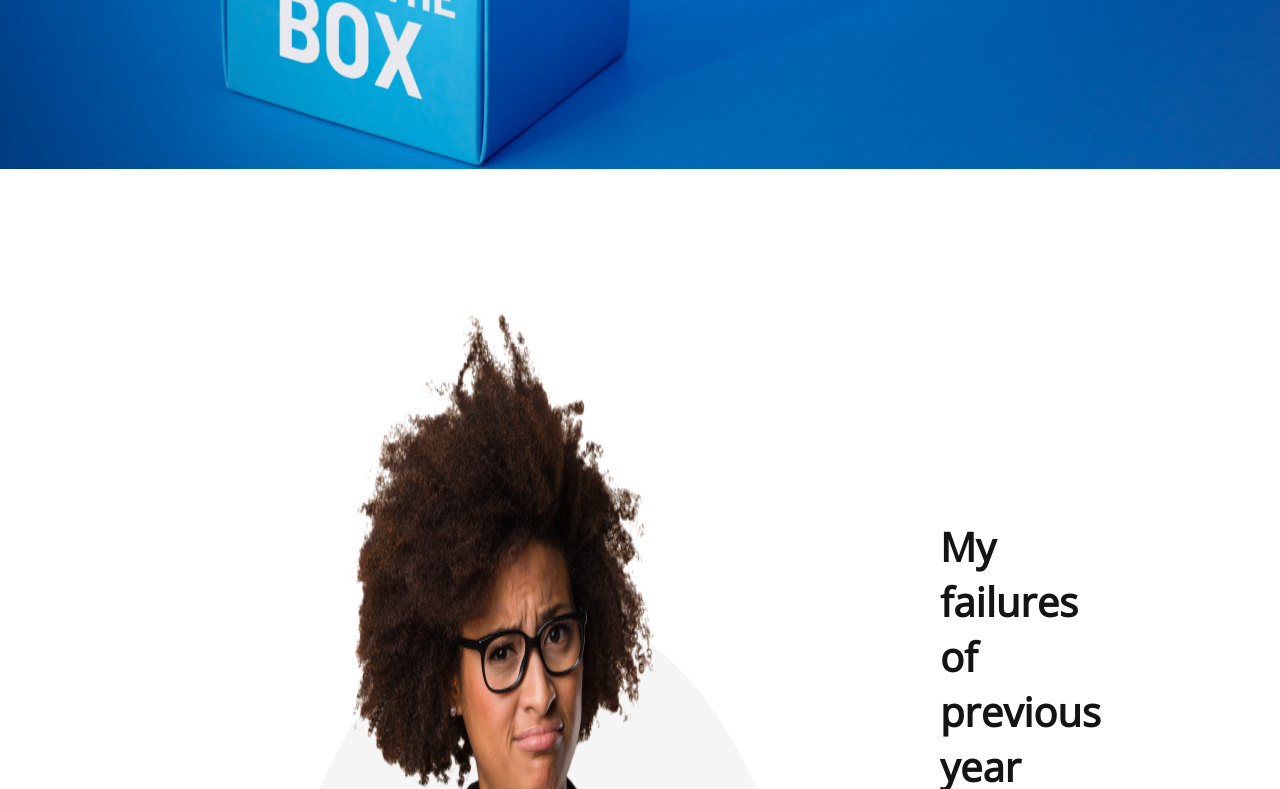
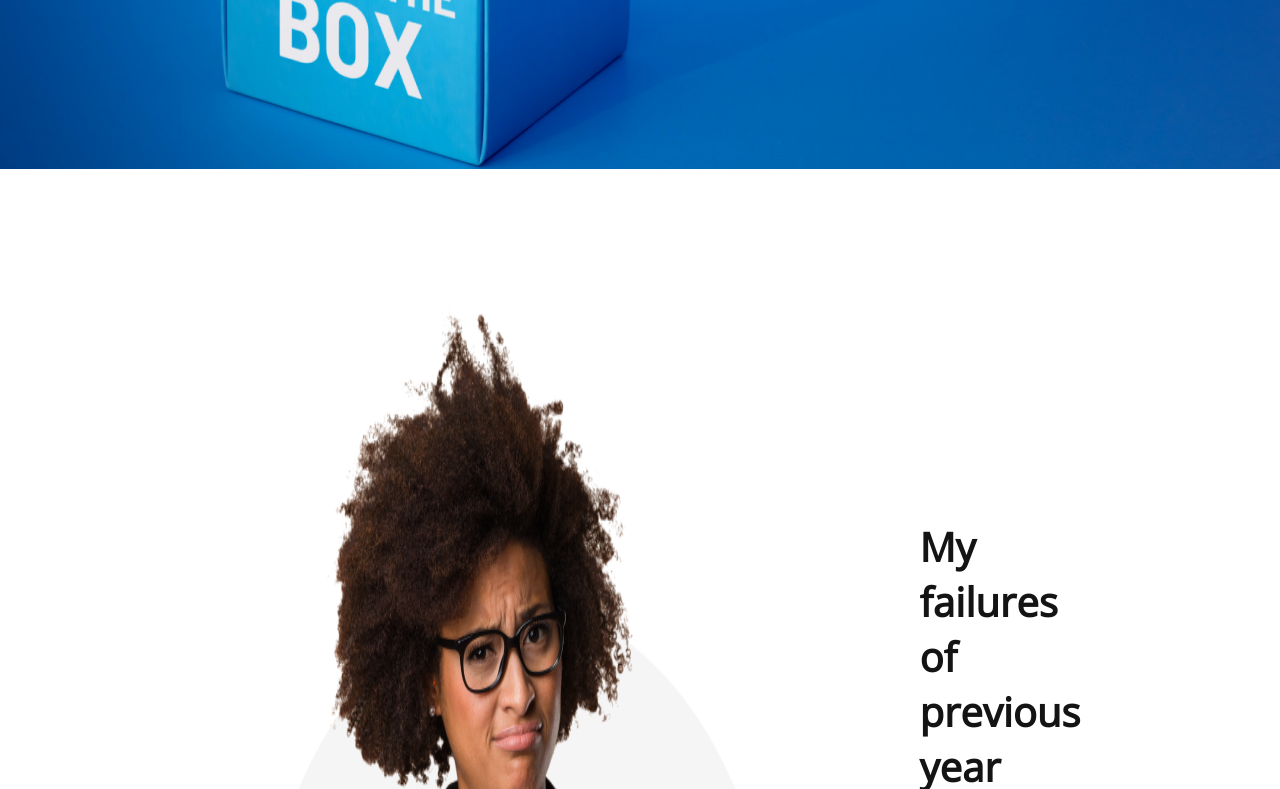
Before and after one commit to NusratParvin/new-year, a plain HTML site: page index.html in a window 1280 px wide. Shown: the part 641-1430 px from the top of the page. Drawn offline with nearby package versions, Linux system fonts and the light colour scheme.

Commit message:
commit done version

```diff
--- a/style/style.css
+++ b/style/style.css
@@ -56,7 +56,8 @@ main{
 /***********About me styling***********/
 
 .about-me{
-    margin: 0 12%;
+    margin: 0 auto;
+    width:80%;
     margin-top:120px;
     display: flex;
     gap: 90px;
```
